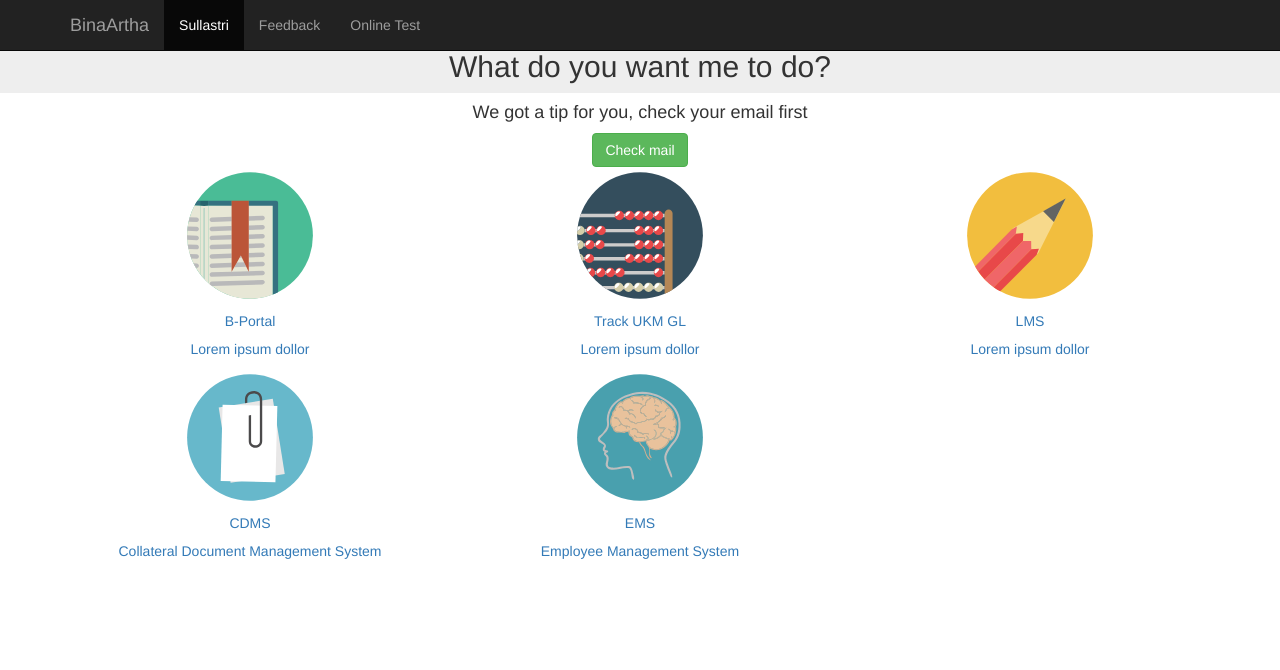
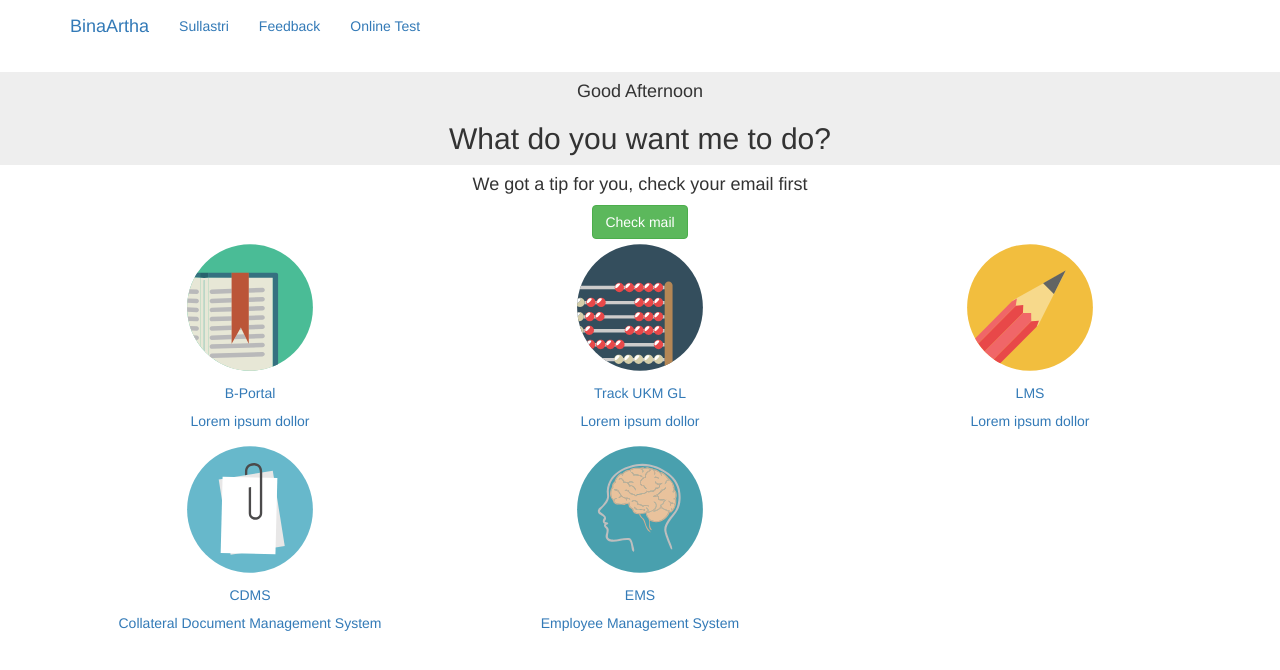
Before and after one commit to kemtol/Bina-Artha, a Jekyll site: the page built from laman/welcome.md, in a window 1280 px wide. Shown: the top 670 px of the page. Built offline with Jekyll 4.4.1, drawn with Linux system fonts in a browser that asks for light colours; nearby versions of some CDN libraries.

Commit message:
Update oss.html

```diff
--- a/_layouts/oss.html
+++ b/_layouts/oss.html
@@ -26,7 +26,7 @@
   </head>
 
   <body>
-    <nav class="navbar navbar-inverse navbar-fixed-top">
+    <nav class="navbar">
       <div class="container">
         <div class="navbar-header">
           <button type="button" class="navbar-toggle collapsed" data-toggle="collapse" data-target="#navbar" aria-expanded="false" aria-controls="navbar">
```
